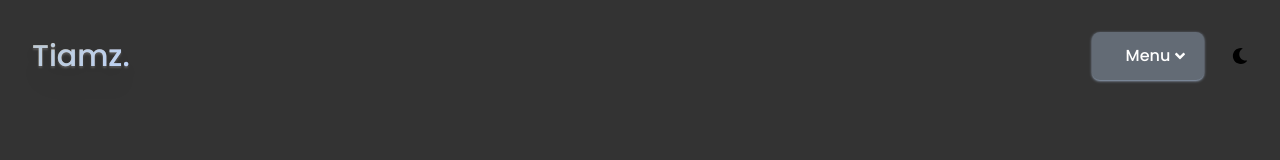
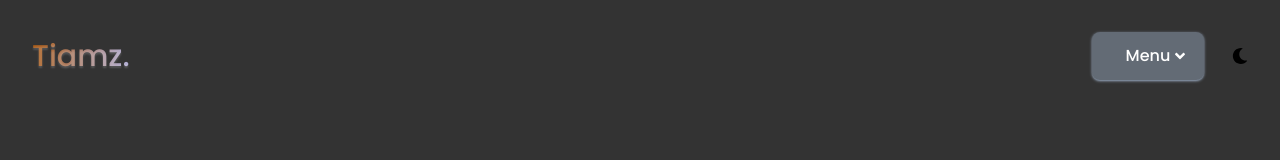
Before and after one commit to Tiamz01/Portfolio, a React (Vite) app: page / in a window 1280 px wide. Shown: the top 160 px of the page. Built offline with nearby package versions, Linux system fonts and the light colour scheme.

Commit message:
second commit

```diff
--- a/src/component/Navbar.jsx
+++ b/src/component/Navbar.jsx
@@ -25,7 +25,7 @@ const Navbar = () => {
 					duration={1500}
 				>
 					<HashLink to='#home'>
-						<h2 className=' text-3xl font-poppins text-blue-200/80 drop-shadow-xl shadow-cyan-400 md:text-2xl tiamz '>
+						<h2 className=' text-3xl font-poppins  md:text-2xl tiamz '>
 							Tiamz.
 						</h2>
 					</HashLink>
--- a/src/component/styles.scss
+++ b/src/component/styles.scss
@@ -81,14 +81,15 @@
 }
 .tiamz {
 	background-image: linear-gradient(
-		135deg,
-		rgba(#e09c1d, 0.7),
+		to right,
+		rgba(#dd6b07, 0.7),
 		rgba(#bfbce8, 0.9)
 	);
+	-webkit-background-clip: text;
 	font-weight: 500;
 	text-shadow: 0 2px 2px rgba(#e7e7ec, 0.2);
 	background-repeat: no-repeat;
-	-webkit-background-clip: text;
+	color: transparent;
 }
 
 .text-clip {
```
